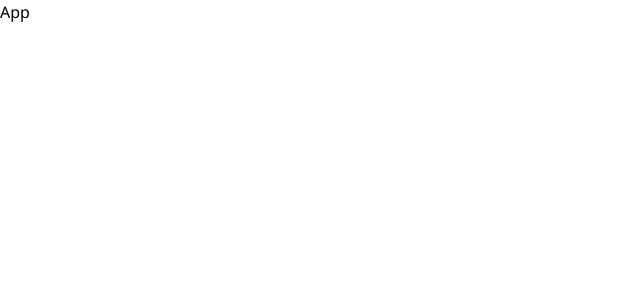
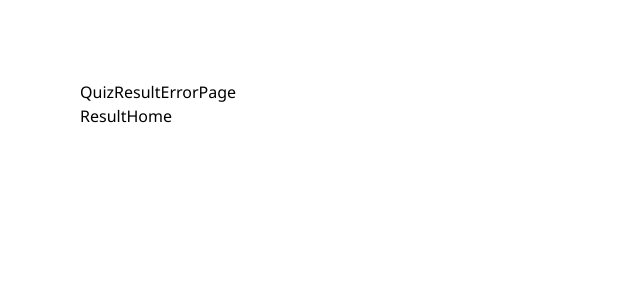
Before and after one commit to vietan0/quiz, a React (Vite) app: page /result in a window 1280 px wide. Shown: the top 300 px of the page, without its empty margins (0-640 px from the left). Built offline with nearby package versions, Linux system fonts and the light colour scheme.

Commit message:
feat: build basic routing

```diff
--- a/index.html
+++ b/index.html
@@ -4,7 +4,7 @@
     <meta charset="UTF-8" />
     <link rel="icon" type="image/svg+xml" href="/vite.svg" />
     <meta name="viewport" content="width=device-width, initial-scale=1.0" />
-    <title>Quiz by Việt An</title>
+    <title>Quiz</title>
   </head>
   <body>
     <div id="root"></div>
--- a/package.json
+++ b/package.json
@@ -18,7 +18,8 @@
   "dependencies": {
     "framer-motion": "^11.0.8",
     "react": "^18.2.0",
-    "react-dom": "^18.2.0"
+    "react-dom": "^18.2.0",
+    "react-router-dom": "^6.22.3"
   },
   "devDependencies": {
     "@commitlint/cli": "^19.0.3",
--- a/src/App.tsx
+++ b/src/App.tsx
@@ -1,3 +1,12 @@
+import { Link, Outlet } from 'react-router-dom';
+
 export default function App() {
-  return <>App</>;
+  return (
+    <div className="m-20">
+      <Link to="/quiz">Quiz</Link>
+      <Link to="/result">Result</Link>
+      <Link to="/error">ErrorPage</Link>
+      <Outlet />
+    </div>
+  );
 }
--- a/src/main.tsx
+++ b/src/main.tsx
@@ -2,11 +2,34 @@ import './index.css';
 
 import React from 'react';
 import ReactDOM from 'react-dom/client';
+import { createBrowserRouter, RouterProvider } from 'react-router-dom';
 
 import App from './App.tsx';
+import ErrorPage from './routes/ErrorPage.tsx';
+import Home from './routes/Home.tsx';
+import Quiz from './routes/Quiz.tsx';
+import Result from './routes/Result.tsx';
 
+const router = createBrowserRouter([
+  {
+    path: '/',
+    element: <App />, // <App /> is only the container, no content
+    errorElement: <ErrorPage />,
+    children: [
+      { index: true, element: <Home /> },
+      {
+        path: '/quiz',
+        element: <Quiz />,
+      },
+      {
+        path: '/result',
+        element: <Result />,
+      },
+    ],
+  },
+]);
 ReactDOM.createRoot(document.getElementById('root')!).render(
   <React.StrictMode>
-    <App />
+    <RouterProvider router={router} />
   </React.StrictMode>,
 );
--- /dev/null
+++ b/src/routes/ErrorPage.tsx
@@ -0,0 +1,23 @@
+import { Link, useRouteError } from 'react-router-dom';
+
+interface RouteError {
+  data: string;
+  error: Error;
+  internal: boolean;
+  status: number;
+  statusText: string;
+}
+
+export default function ErrorPage() {
+  const error = useRouteError() as RouteError;
+  console.error(error);
+
+  return (
+    <div id="error-page">
+      <h1>Oops!</h1>
+      <p>Sorry, an unexpected error has occurred.</p>
+      <pre>{JSON.stringify(error, null, 2)}</pre>
+      <Link to="/">Home</Link>
+    </div>
+  );
+}
--- /dev/null
+++ b/src/routes/Home.tsx
@@ -0,0 +1,3 @@
+export default function Home() {
+  return <div>Home</div>;
+}
--- /dev/null
+++ b/src/routes/Quiz.tsx
@@ -0,0 +1,10 @@
+import { Link } from 'react-router-dom';
+
+export default function Quiz() {
+  return (
+    <div>
+      Quiz
+      <Link to="/">Home</Link>
+    </div>
+  );
+}
--- /dev/null
+++ b/src/routes/Result.tsx
@@ -0,0 +1,10 @@
+import { Link } from 'react-router-dom';
+
+export default function Result() {
+  return (
+    <div>
+      Result
+      <Link to="/">Home</Link>
+    </div>
+  );
+}
```
Also changed, not shown: 2 other files (tests, documents, lock files or other folders).
